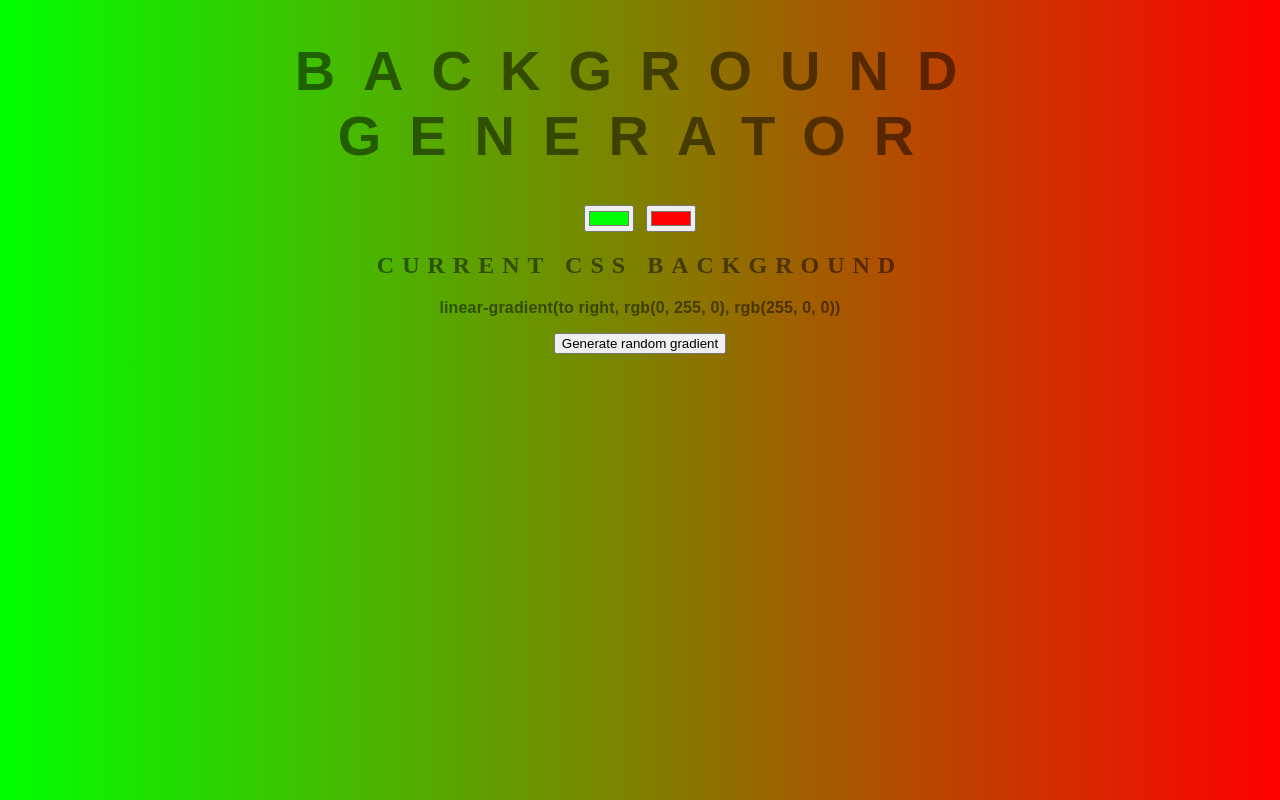
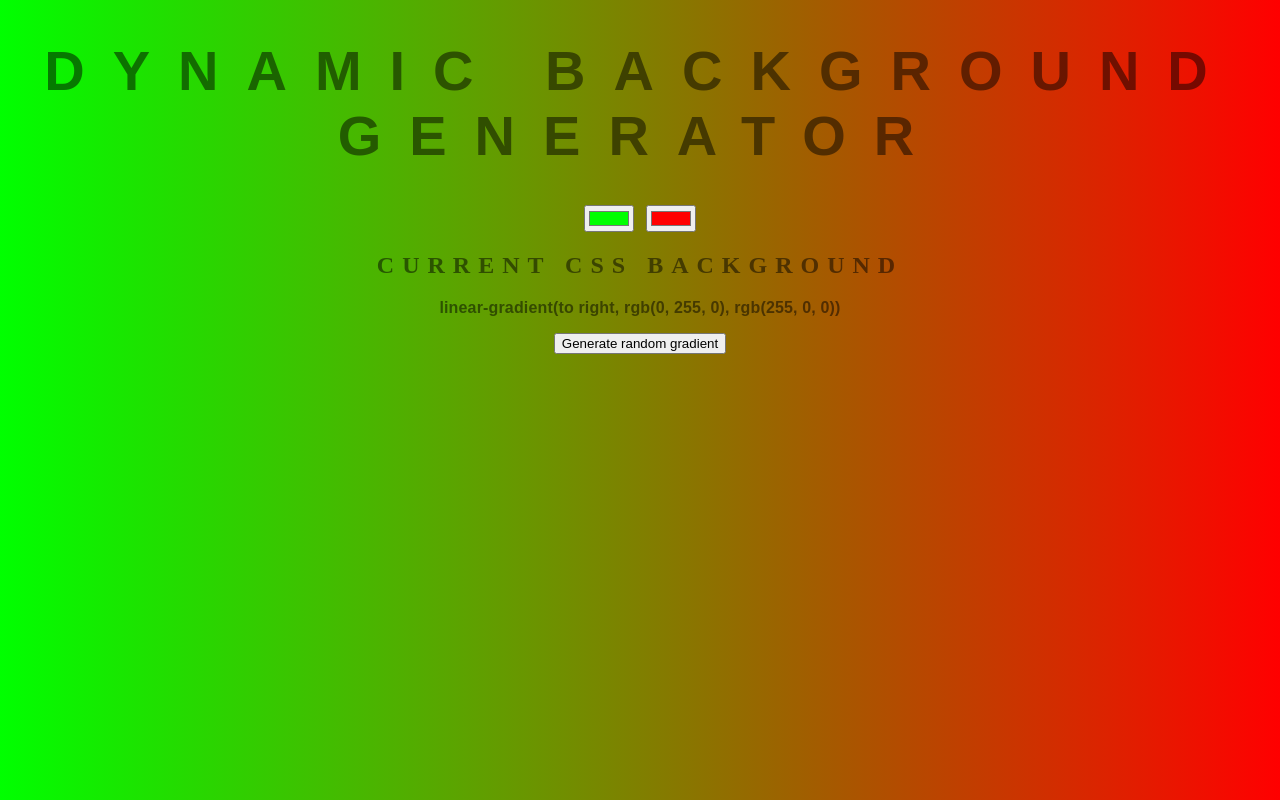
Before and after one commit to lsherman2/background-generator, a plain HTML site: page index.html in a window 1280 px wide. Drawn offline with Linux system fonts and the light colour scheme.

Commit message:
Changed title

```diff
--- a/index.html
+++ b/index.html
@@ -5,7 +5,7 @@
 	<link rel="stylesheet" type="text/css" href="style.css">
 </head>
 <body id="gradient">
-	<h1>Background Generator</h1>
+	<h1>Dynamic Background Generator</h1>
 	<input class="color1" type="color" name="color1" value="#00ff00">
 	<input class="color2" type="color" name="color2" value="#ff0000">
 	<h2>Current CSS Background</h2>
```
